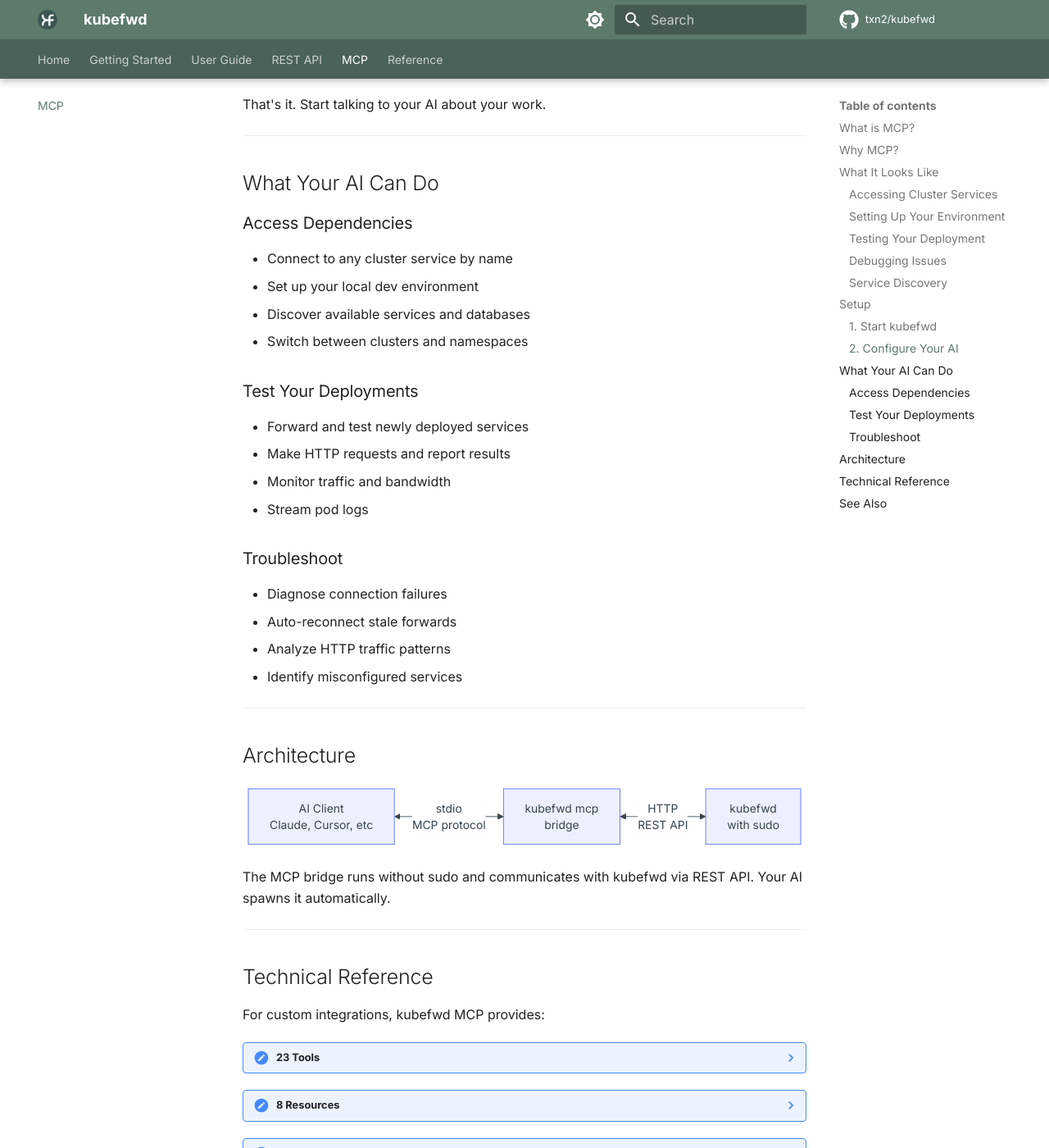
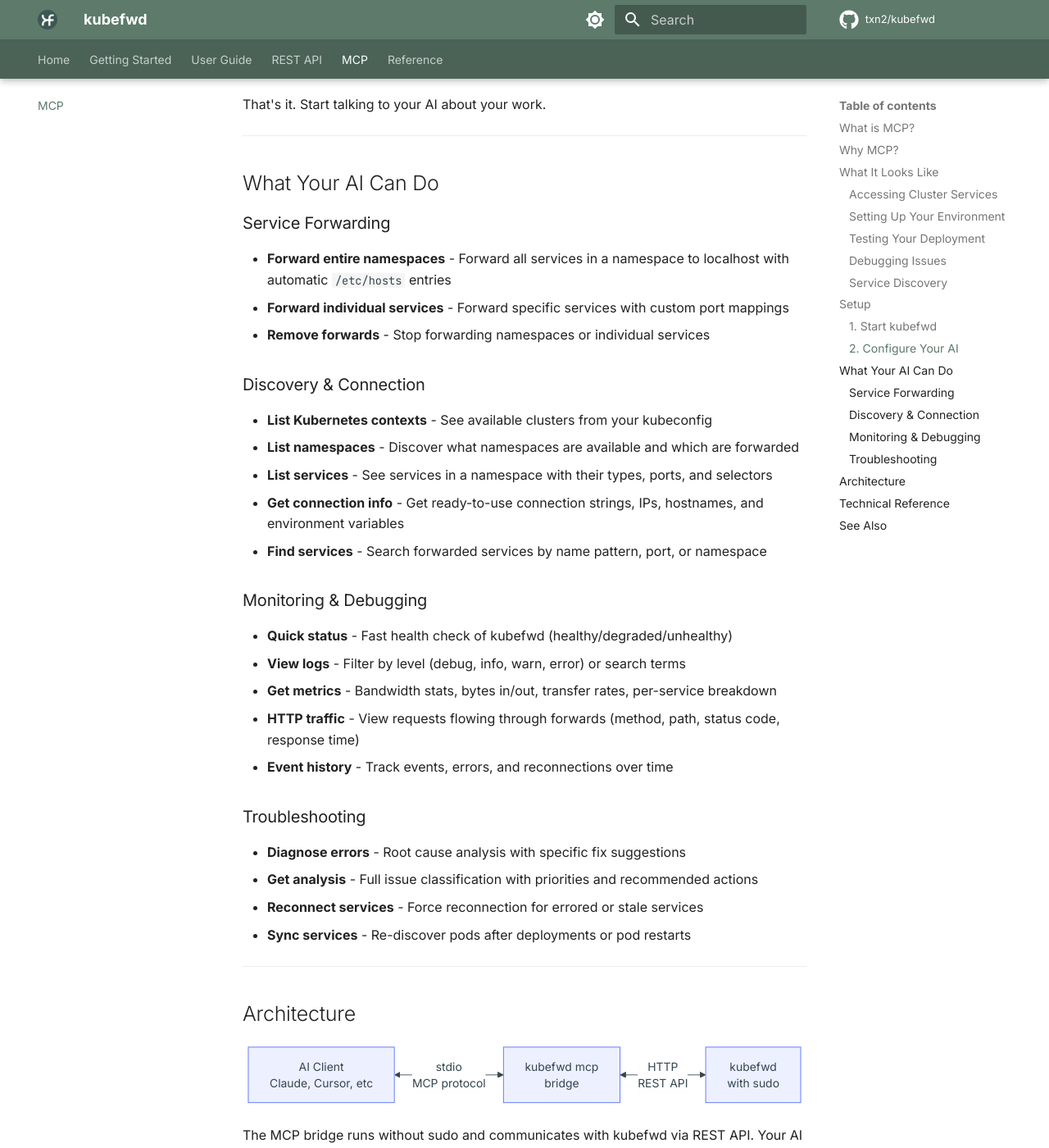
Before and after one commit to txn2/kubefwd, an MkDocs documentation site: the page built from docs/mcp-integration.md, in a window 1280 px wide and 1400 px high, scrolled down 3210 px. Shown: the whole window at 82% size. Built offline with MkDocs 1.6.1 and Material for MkDocs 9.7.7, drawn with Linux system fonts in a browser that asks for light colours; comment, search, counter and statistics services are not loaded; the version menu is left out.

Commit message:
Revise and expand MCP integration guide with enhanced feature descriptions
- Updated `docs/mcp-integration.md` to comprehensively document service forwarding, discovery, monitoring, debugging, and troubleshooting capabilities.
- Improved structure with detailed feature lists for better readability and usage clarity.

```diff
--- a/docs/mcp-integration.md
+++ b/docs/mcp-integration.md
@@ -207,23 +207,34 @@ That's it. Start talking to your AI about your work.
 
 ## What Your AI Can Do
 
-### Access Dependencies
-- Connect to any cluster service by name
-- Set up your local dev environment
-- Discover available services and databases
-- Switch between clusters and namespaces
+### Service Forwarding
 
-### Test Your Deployments
-- Forward and test newly deployed services
-- Make HTTP requests and report results
-- Monitor traffic and bandwidth
-- Stream pod logs
+- **Forward entire namespaces** - Forward all services in a namespace to localhost with automatic `/etc/hosts` entries
+- **Forward individual services** - Forward specific services with custom port mappings
+- **Remove forwards** - Stop forwarding namespaces or individual services
 
-### Troubleshoot
-- Diagnose connection failures
-- Auto-reconnect stale forwards
-- Analyze HTTP traffic patterns
-- Identify misconfigured services
+### Discovery & Connection
+
+- **List Kubernetes contexts** - See available clusters from your kubeconfig
+- **List namespaces** - Discover what namespaces are available and which are forwarded
+- **List services** - See services in a namespace with their types, ports, and selectors
+- **Get connection info** - Get ready-to-use connection strings, IPs, hostnames, and environment variables
+- **Find services** - Search forwarded services by name pattern, port, or namespace
+
+### Monitoring & Debugging
+
+- **Quick status** - Fast health check of kubefwd (healthy/degraded/unhealthy)
+- **View logs** - Filter by level (debug, info, warn, error) or search terms
+- **Get metrics** - Bandwidth stats, bytes in/out, transfer rates, per-service breakdown
+- **HTTP traffic** - View requests flowing through forwards (method, path, status code, response time)
+- **Event history** - Track events, errors, and reconnections over time
+
+### Troubleshooting
+
+- **Diagnose errors** - Root cause analysis with specific fix suggestions
+- **Get analysis** - Full issue classification with priorities and recommended actions
+- **Reconnect services** - Force reconnection for errored or stale services
+- **Sync services** - Re-discover pods after deployments or pod restarts
 
 ---
 
```
